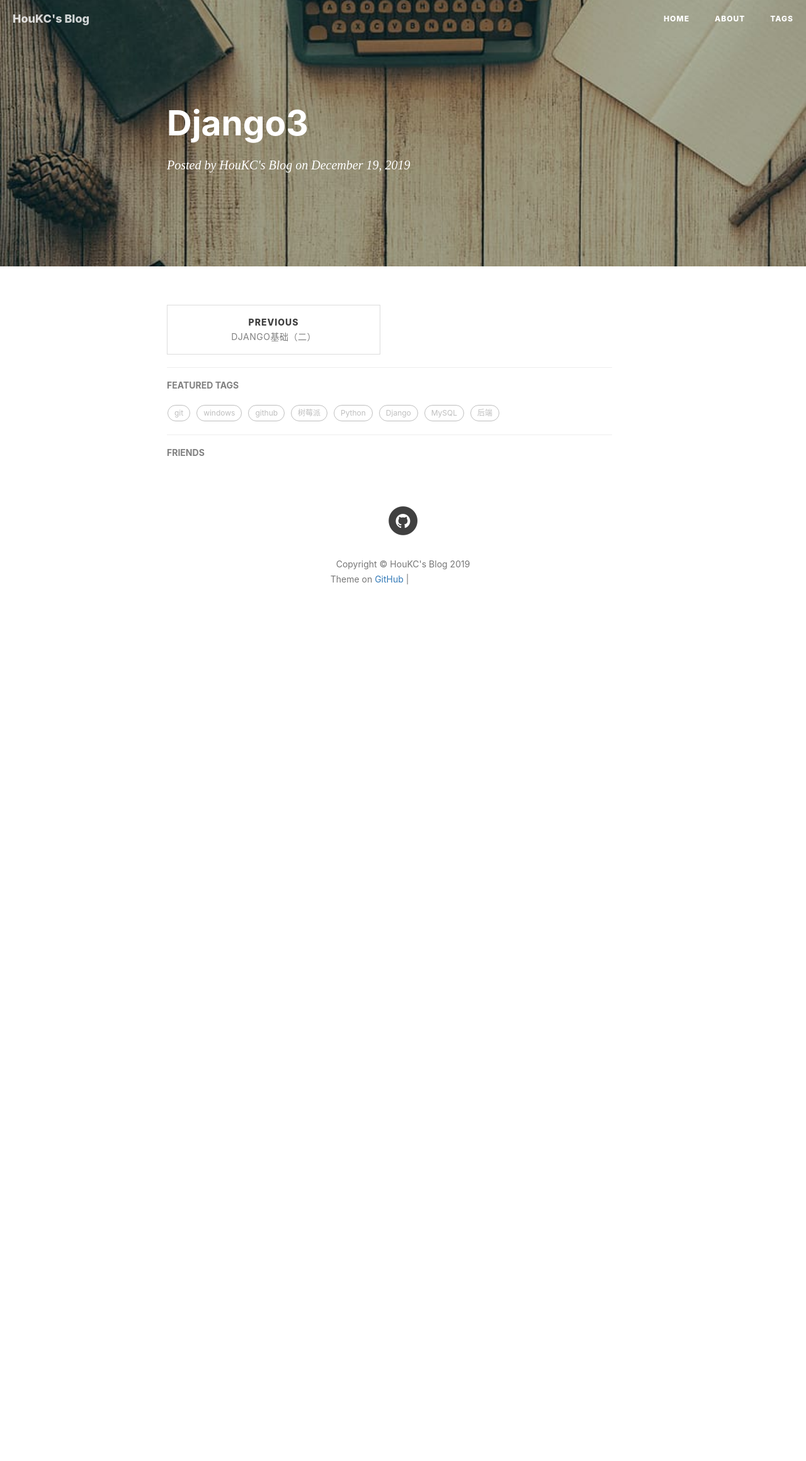
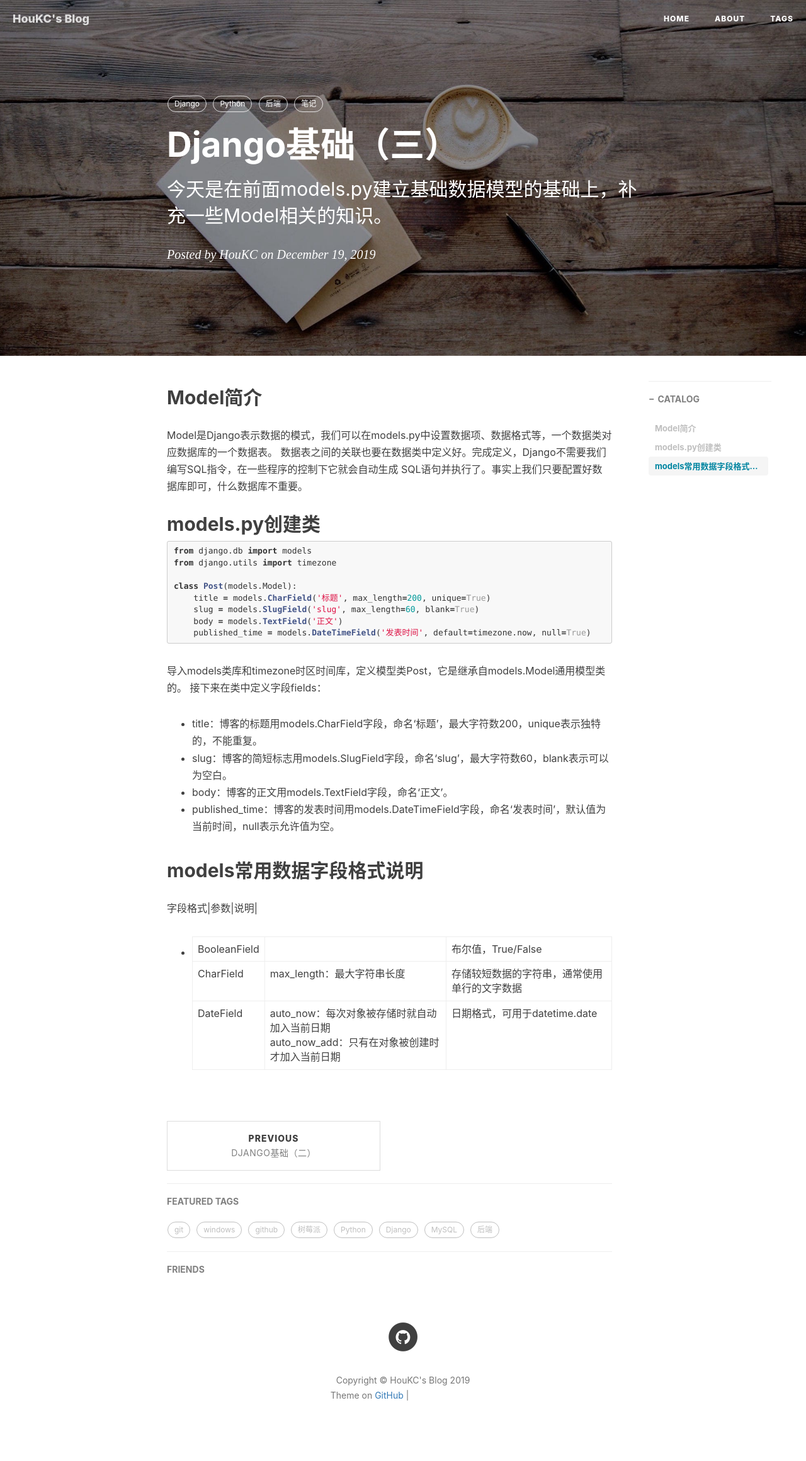
Before and after one commit to HouKC/houkc.github.io, a Jekyll site: the page built from _posts/2019-12-19-django3.md, in a window 1280 px wide. Shown: the whole page at 63% size. Built offline with Jekyll 4.4.1, drawn with Linux system fonts in a browser that asks for light colours; nearby versions of some CDN libraries; our own code applies the rules of GitHub Pages for plain Markdown files; comment, search, counter and statistics services are not loaded; before the commit the page ends 1024 px from its top, so only the background shows below that; grey boxes are pictures that could not be loaded.

Commit message:
update 2019-12-19-django3.md

````diff
--- a/_posts/2019-12-19-django3.md
+++ b/_posts/2019-12-19-django3.md
@@ -0,0 +1,44 @@
+---
+layout:     post
+title:      Django基础（三）
+subtitle:   今天是在前面models.py建立基础数据模型的基础上，补充一些Model相关的知识。
+date:       2019-12-19
+author:     HouKC
+header-img: img/post-bg-coffee.jpeg
+catalog:    true
+tags:
+    - Django
+    - Python
+    - 后端
+    - 笔记
+---
+
+## Model简介
+Model是Django表示数据的模式，我们可以在models.py中设置数据项、数据格式等，一个数据类对应数据库的一个数据表。
+数据表之间的关联也要在数据类中定义好。完成定义，Django不需要我们编写SQL指令，在一些程序的控制下它就会自动生成
+SQL语句并执行了。事实上我们只要配置好数据库即可，什么数据库不重要。
+
+## models.py创建类
+```python
+from django.db import models
+from django.utils import timezone
+
+class Post(models.Model):
+    title = models.CharField('标题', max_length=200, unique=True)
+    slug = models.SlugField('slug', max_length=60, blank=True)
+    body = models.TextField('正文')
+    published_time = models.DateTimeField('发表时间', default=timezone.now, null=True)
+```
+导入models类库和timezone时区时间库，定义模型类Post，它是继承自models.Model通用模型类的。
+接下来在类中定义字段fields：
+- title：博客的标题用models.CharField字段，命名‘标题’，最大字符数200，unique表示独特的，不能重复。
+- slug：博客的简短标志用models.SlugField字段，命名‘slug’，最大字符数60，blank表示可以为空白。
+- body：博客的正文用models.TextField字段，命名‘正文’。
+- published_time：博客的发表时间用models.DateTimeField字段，命名‘发表时间’，默认值为当前时间，null表示允许值为空。
+
+## models常用数据字段格式说明
+字段格式|参数|说明|
+- | :-: | -:
+BooleanField||布尔值，True/False
+CharField|max_length：最大字符串长度|存储较短数据的字符串，通常使用单行的文字数据
+DateField|auto_now：每次对象被存储时就自动加入当前日期<br/>auto_now_add：只有在对象被创建时才加入当前日期|日期格式，可用于datetime.date
````
Also changed, not shown: _posts/2019-12-18-django2.md (+3 -0 lines).
